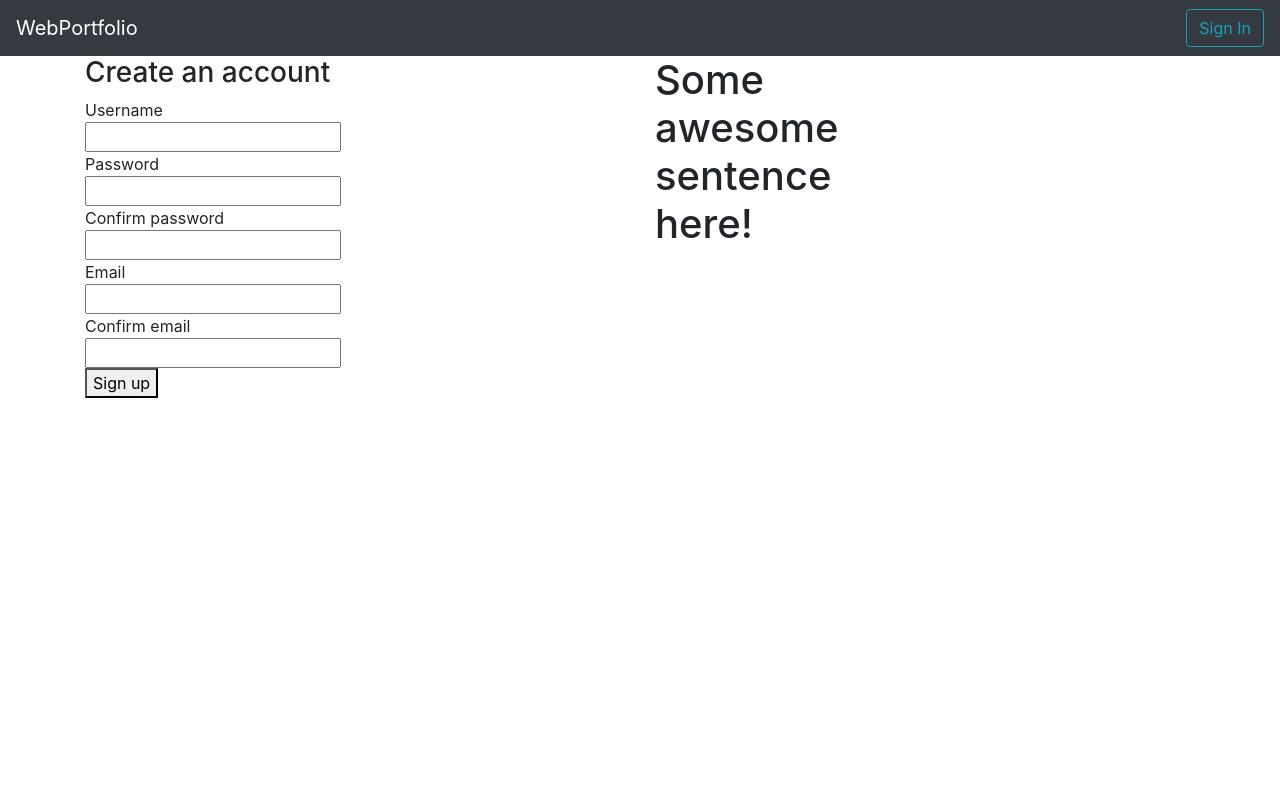
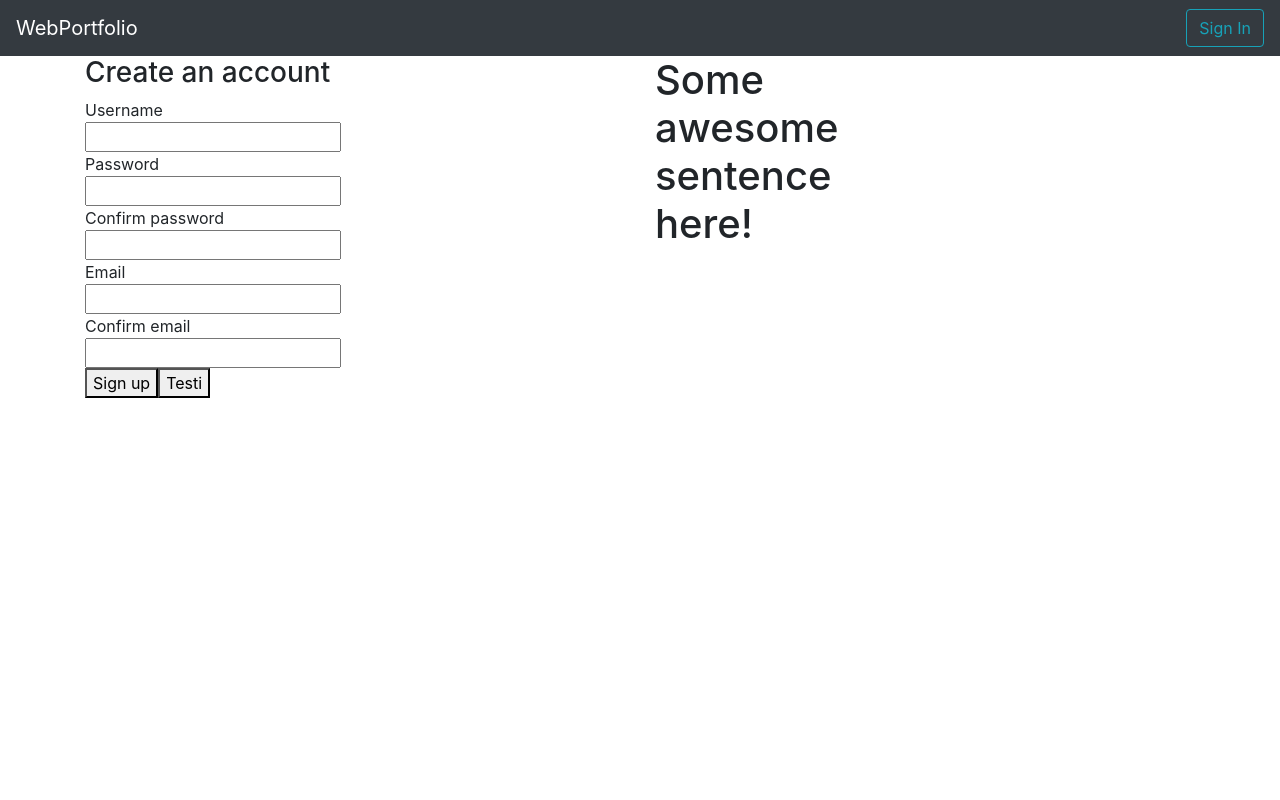
Before and after one commit to toni-mahilainen/WebPortfolio, a React (Create React App) app: page / in a window 1280 px wide. Shown: the top 800 px of the page. Built offline with nearby package versions, Linux system fonts and the light colour scheme.

Commit message:
Uuden käyttäjän lisäys tietokantaan

```diff
--- a/src/Components/Main/main.jsx
+++ b/src/Components/Main/main.jsx
@@ -1,41 +1,74 @@
 import React, { Component } from 'react';
 import './main.css';
 import { Container, Row, Col } from 'react-bootstrap';
+import md5 from 'md5';
+import Axios from 'axios';
+
 
 class Main extends Component {
     constructor() {
         super();
         this.state = {
             Username: "",
-            Password: ""
+            Password: "",
+            ConfirmPassword: ""
         }
         this.handleSubmit = this.handleSubmit.bind(this);
+        this.handleValueChange = this.handleValueChange.bind(this);
     }
 
     handleSubmit() {
 
+        const userObj = {
+            Username: this.state.Username,
+            Password: this.state.Password
+        }
+
+        const settings = {
+            url: 'https://localhost:5001/api/user',
+            method: 'POST',
+            headers: {
+                "Accept": "application/json",
+                "Content-Type": "application/json"
+            },
+            data: userObj
+        };
+
+        Axios(settings)
+            .then(response => {
+                if (response.status >= 200 && response.status < 300) {
+                    alert("New user added succesfully!")
+                } else {
+                    alert("Problems!!")
+                }
+            });
     }
 
     handleValueChange(input) {
         let inputId = input.target.id;
-        let inputValue = input.target.value;
 
         switch (inputId) {
             case "usernameInput":
-                this.setState ({
-                    Username: inputValue
-                })
-                console.log("Username");
+                this.setState({
+                    Username: input.target.value
+                });
                 break;
 
             case "passwordInput":
-                console.log("Password");
+                this.setState({
+                    Password: md5(input.target.value)
+                });
+                break;
+
+            case "confirmPasswordInput":
+                this.setState({
+                    ConfirmPassword: md5(input.target.value)
+                });
                 break;
 
             default:
                 break;
         }
-        // console.log(input.target.id);
     }
 
     render() {
@@ -57,6 +90,7 @@ class Main extends Component {
                                 Confirm email <br />
                                 <input id="confirmEmailInput" type="email" /><br />
                                 <button type="submit">Sign up</button>
+                                <button type="button" onClick={this.handleSubmit}>Testi</button>
                             </form>
                         </Col>
                         <Col>
```
